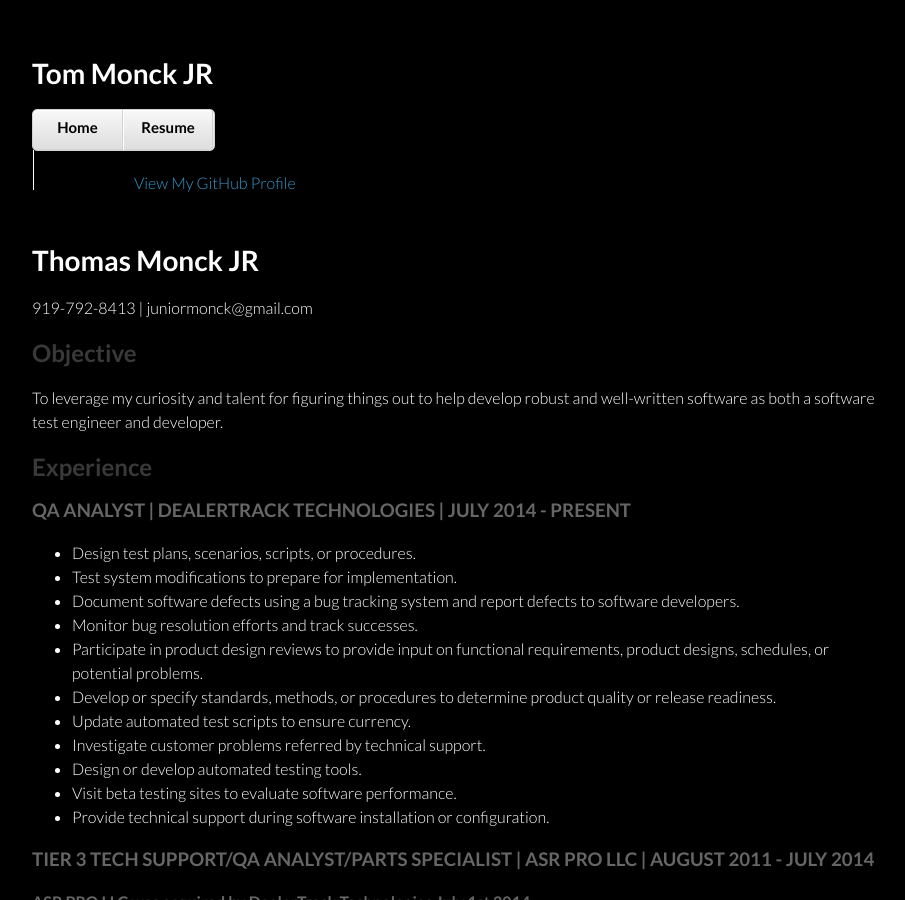
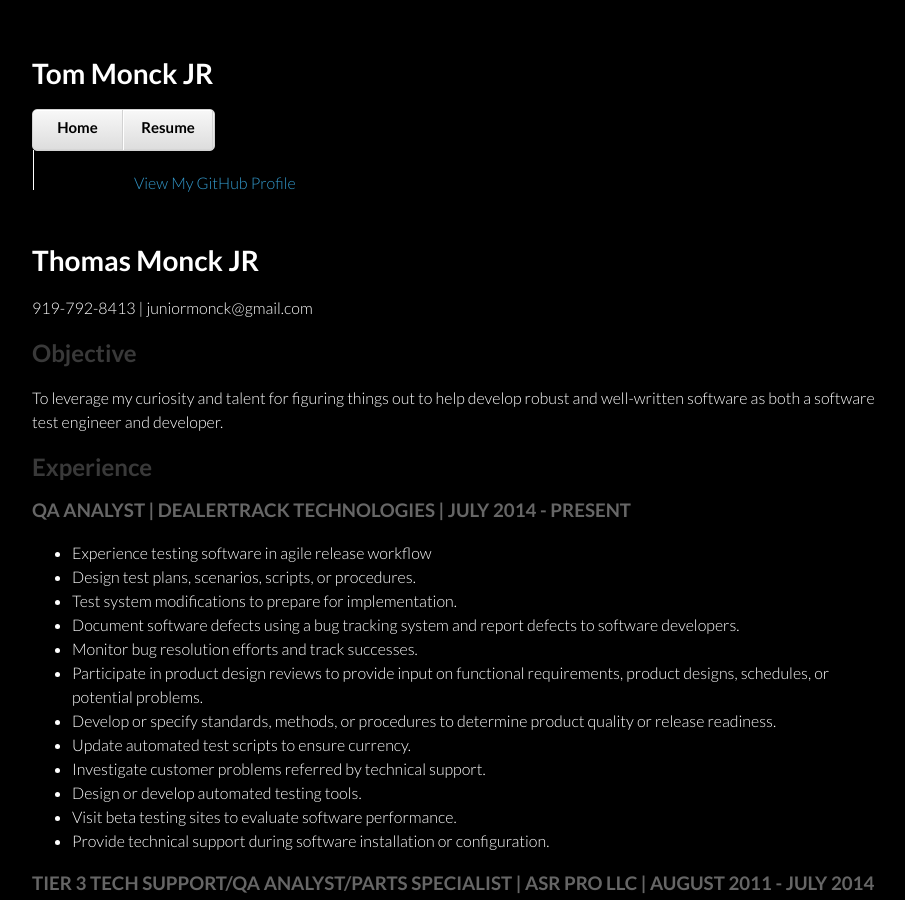
Before and after one commit to tmonck/tmonck.github.io, a Jekyll site: the page built from Resume.html, in a window 1280 px wide and 900 px high. Shown: the whole window, without its empty margins (178-1083 px from the left). Built offline with Jekyll 4.4.1, drawn with Linux system fonts in a browser that asks for light colours.

Commit message:
Gotta talk up the methodologies up here since it's more relevant than at the bottom.

```diff
--- a/Resume.html
+++ b/Resume.html
@@ -11,6 +11,7 @@ title: Tom Monck JR by tmonck
 			<h2>Experience</h2>
 			<h3>QA ANALYST | DEALERTRACK TECHNOLOGIES | JULY 2014 - PRESENT</h3>
 			<ul>
+				<li>Experience testing software in agile release workflow</li>
 				<li>Design test plans, scenarios, scripts, or procedures.</li>
 				<li>Test system modifications to prepare for implementation.</li>
 				<li>Document software defects using a bug tracking system and report defects to software developers.</li>
```
